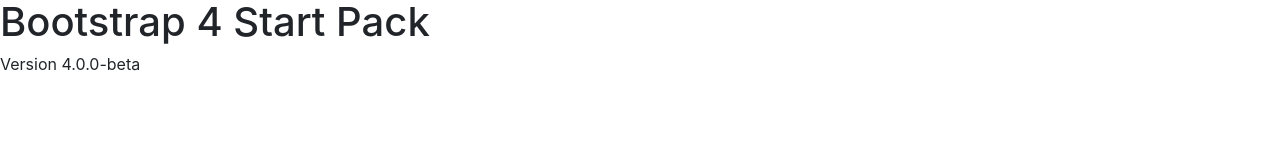
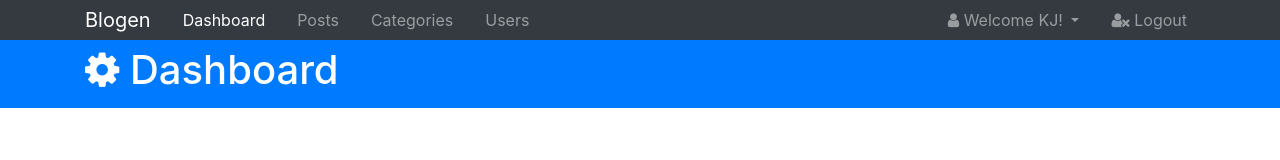
Before and after one commit to kjmitchelljr/blogen-admin-ui, a website: page src/index.html in a window 1280 px wide. Drawn offline with Linux system fonts and the light colour scheme.

Commit message:
Created navigation and header

```diff
--- a/package.json
+++ b/package.json
@@ -1,5 +1,5 @@
 {
-  "name": "Blogen Admin UI",
+	"name": "blogen-admin-ui",
 	"version": "1.0.0",
 	"description": "Bootstrap 4 workflow",
 	"main": "index.js",
--- a/src/index.html
+++ b/src/index.html
@@ -1,20 +1,95 @@
 <!DOCTYPE html>
 <html lang="en">
+
 <head>
-  <meta charset="UTF-8">
-  <meta name="viewport" content="width=device-width, initial-scale=1.0">
-  <meta http-equiv="X-UA-Compatible" content="ie=edge">
-  <title>Bootstrap 4 Starter Pack</title>
-  <link rel="stylesheet" href="css/font-awesome.min.css">
-  <link rel="stylesheet" href="css/bootstrap.css">
-  <link rel="stylesheet" href="css/style.css">
+	<meta charset="UTF-8">
+	<meta name="viewport"
+	 content="width=device-width, initial-scale=1.0">
+	<meta http-equiv="X-UA-Compatible"
+	 content="ie=edge">
+	<title>Blogen Admin Area</title>
+	<link rel="stylesheet"
+	 href="css/font-awesome.min.css">
+	<link rel="stylesheet"
+	 href="css/bootstrap.css">
+	<link rel="stylesheet"
+	 href="css/style.css">
 </head>
+
 <body>
-  <h1>Bootstrap 4 Start Pack</h1>
-  <p>Version 4.0.0-beta</p>
+	<nav class="navbar navbar-expand-sm navbar-dark bg-dark p-0">
+		<div class="container">
+			<a href="index.html"
+			 class="navbar-brand">Blogen</a>
+			<button class="navbar-toggler"
+			 data-toggle="collapse"
+			 data-target="#navbarNav">
+				<span class="navbar-toggler-ico"></span>
+			</button>
+			<div class="collapse navbar-collapse"
+			 id="#navbarNav">
+				<ul class="navbar-nav">
+					<li class="nav-item px-2">
+						<a href="index.html"
+						 class="nav-link active">Dashboard</a>
+					</li>
+					<li class="nav-item px-2">
+						<a href="posts.html"
+						 class="nav-link">Posts</a>
+					</li>
+					<li class="nav-item px-2">
+						<a href="categories.html"
+						 class="nav-link">Categories</a>
+					</li>
+					<li class="nav-item px-2">
+						<a href="users.html"
+						 class="nav-link">Users</a>
+					</li>
+				</ul>
+				<ul class="navbar-nav ml-auto">
+					<li class="nav-item dropdown mr-3">
+						<a href="#"
+						 class="nav-link dropdown-toggle"
+						 data-toggle="dropdown">
+							<i class="fa fa-user"></i> Welcome KJ!
+						</a>
+						<div class="dropdown-menu">
+							<a href="profile.html"
+							 class="dropdown-item">
+								<i class="fa fa-user-circle"></i> Profile
+							</a>
+							<a href="settings.html"
+							 class="dropdown-item">
+								<i class="fa fa-gear"></i> Settings
+							</a>
+						</div>
+					</li>
+					<li class="nav-item">
+						<a href="login.html"
+						 class="nav-link">
+							<i class="fa fa-user-times"></i> Logout
+						</a>
+					</li>
+				</ul>
+			</div>
+		</div>
+	</nav>
 
-  <script src="js/jquery.min.js"></script>
-  <script src="js/popper.min.js"></script>
-  <script src="js/bootstrap.min.js"></script>
+	<!--HEADER-->
+	<header id="main-header"
+	 class="py-2 bg-primary text-white">
+		<div class="container">
+			<div class="row">
+				<div class="col-md-6">
+					<h1>
+						<i class="fa fa-gear"></i> Dashboard</h1>
+				</div>
+			</div>
+		</div>
+	</header>
+	<script src="js/jquery.min.js"></script>
+	<script src="js/popper.min.js"></script>
+	<script src="js/bootstrap.min.js"></script>
 </body>
+
 </html>
```
Lines whose indentation alone changed are shown as unchanged.
